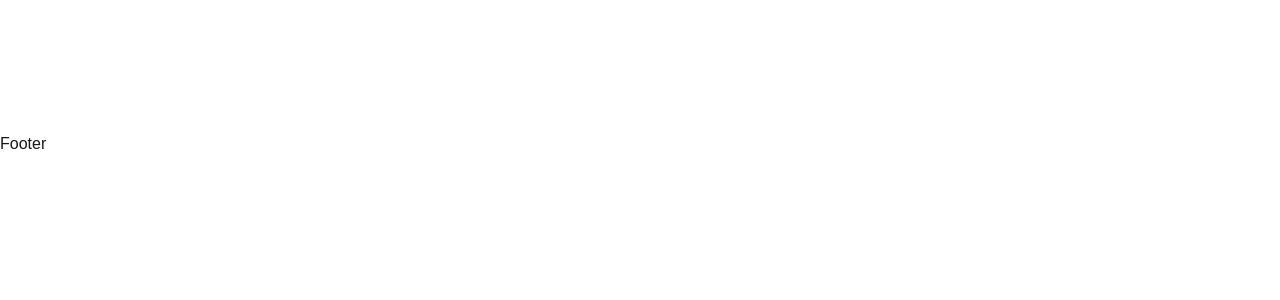
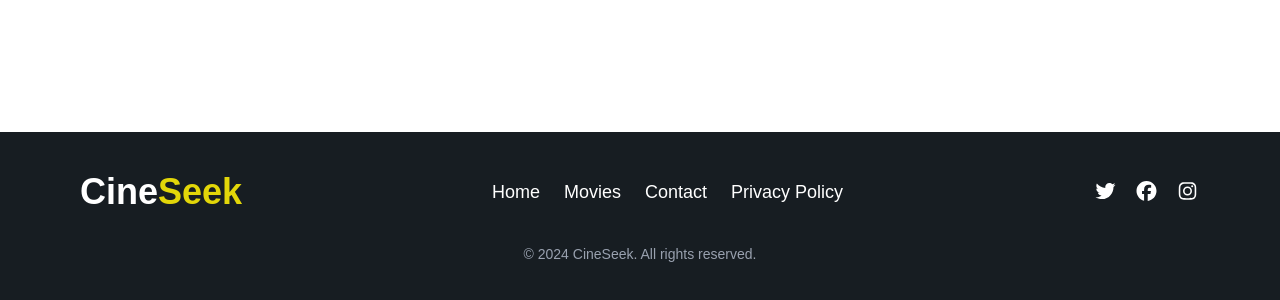
Before and after one commit to Joshuakibwage/alx-project-0x14, a Next.js app in the folder alx-movie-app/: page / in a window 1280 px wide. Shown: the part 780-1080 px from the top of the page. Before the commit the page ends 936 px from the top, so only its background shows below. Built offline with nearby package versions, Linux system fonts and the light colour scheme.

Commit message:
feat: add footer component

```diff
--- a/alx-movie-app/components/layouts/Footer.tsx
+++ b/alx-movie-app/components/layouts/Footer.tsx
@@ -1,13 +1,62 @@
-
-
+import Link from "next/link";
+import { FontAwesomeIcon } from "@fortawesome/react-fontawesome";
+import { faTwitter, faFacebook, faInstagram } from "@fortawesome/free-brands-svg-icons";
 
 const Footer: React.FC = () => {
-    return (
-        <button>
-            Footer
-        </button>
-    )
-}
+  return (
+    <footer className="bg-[#171D22] text-white py-10 px-6 md:px-10 lg:px-20">
+      <div className="flex flex-col md:flex-row justify-between items-center w-full">
+        {/* Footer Logo */}
+        <h2 className="text-xl md:text-4xl font-semibold mb-4 md:mb-0">
+          Cine<span className="text-[#E2D609]">Seek</span>
+        </h2>
 
+        <nav className="flex-1 flex justify-center space-x-6 mb-4 md:mb-0">
+            <Link
+                href="/"
+                className="hover:text-[#E2D609] text-lg transition-colors duration-300"
+            >
+                Home
+            </Link>
+            <Link
+                href="/movies"
+                className="hover:text-[#E2D609] text-lg transition-colors duration-300"
+            >
+                Movies
+            </Link>
+            <Link
+                href="/contact"
+                className="hover:text-[#E2D609] text-lg transition-colors duration-300"
+            >
+                Contact
+            </Link>
+            <Link
+                href="/privacy"
+                className="hover:text-[#E2D609] text-lg transition-colors duration-300"
+            >
+                Privacy Policy
+            </Link>
+        </nav>
+
+        <div className="flex space-x-4">
+          <a href="https://twitter.com" target="_blank" rel="noopener noreferrer" className="hover:text-[#E2D609]">
+            <FontAwesomeIcon icon={faTwitter} size="lg" />
+          </a>
+          <a href="https://facebook.com" target="_blank" rel="noopener noreferrer" className="hover:text-[#E2D609]">
+            <FontAwesomeIcon icon={faFacebook} size="lg" />
+          </a>
+          <a href="https://instagram.com" target="_blank" rel="noopener noreferrer" className="hover:text-[#E2D609]">
+            <FontAwesomeIcon icon={faInstagram} size="lg" />
+          </a>
+        </div>
+      </div>
+
+      <div className="mt-8 text-center text-sm text-gray-400">
+        <p>&copy; 2024 CineSeek. All rights reserved.</p>
+      </div>
+    </footer>
+
+  );
+};
 
 export default Footer;
```
